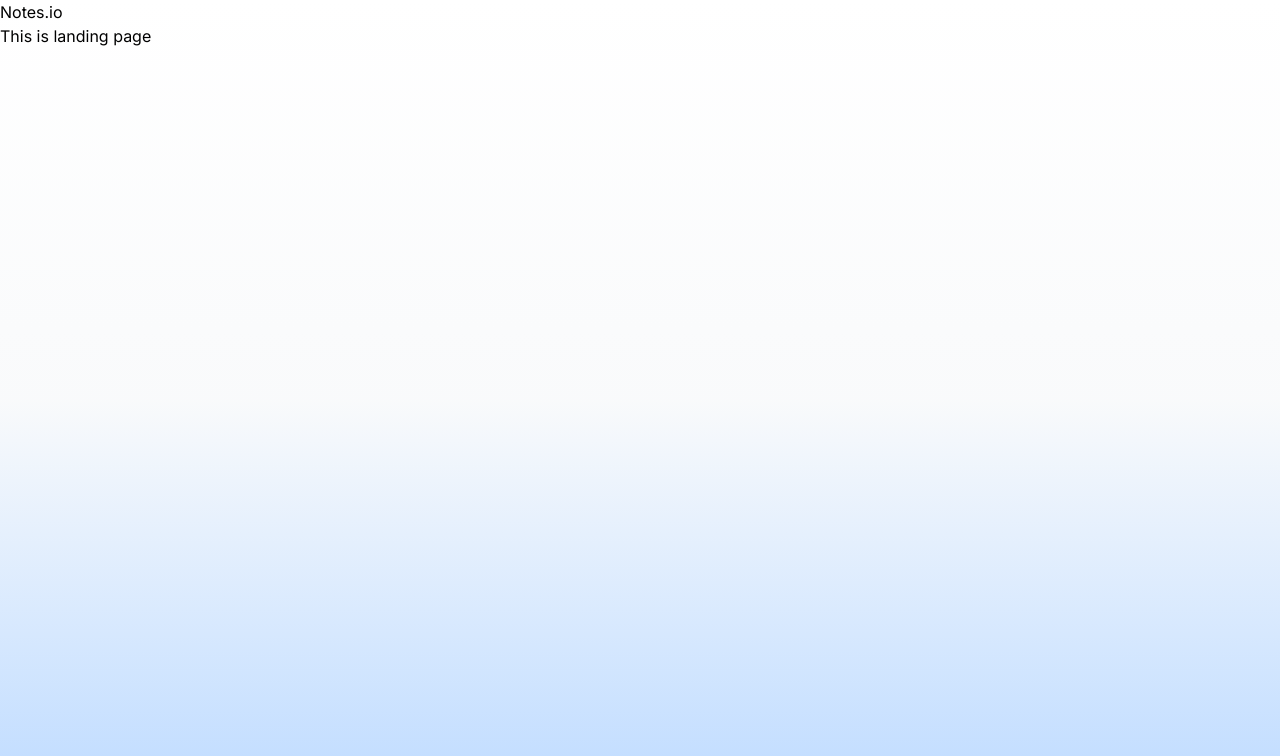
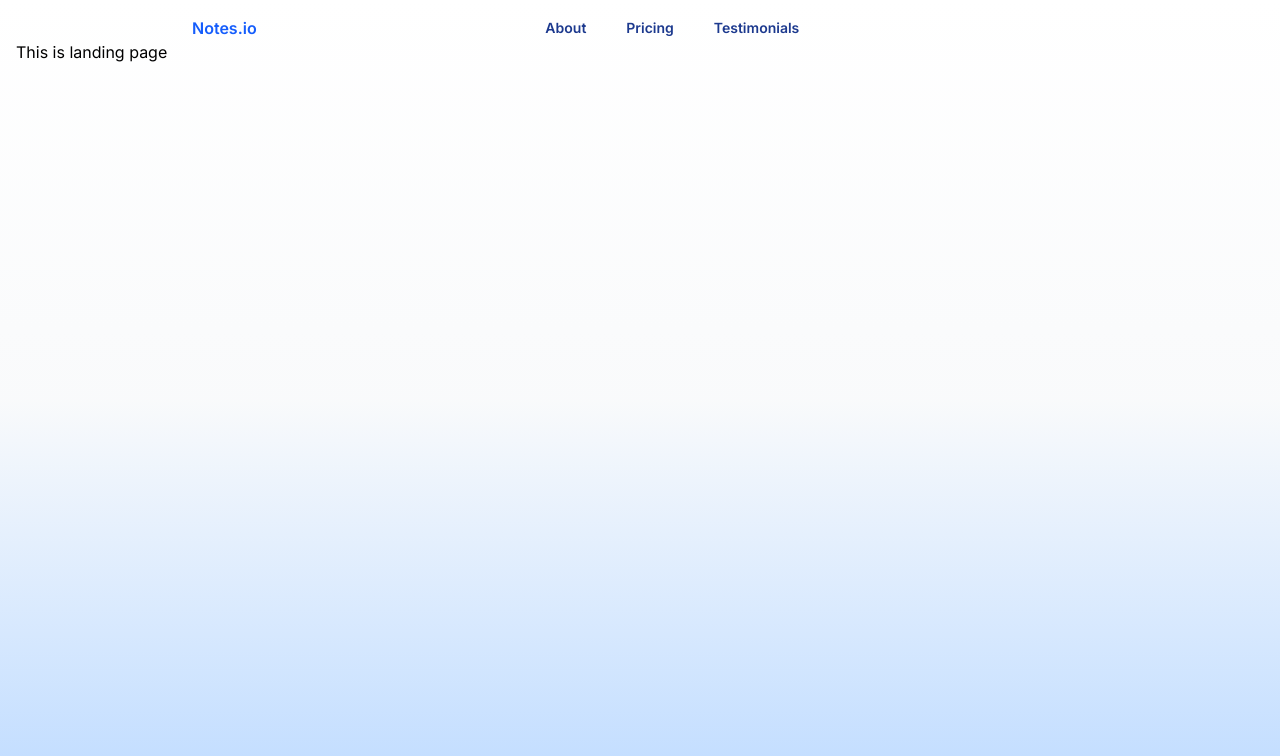
Before and after one commit to 012NaveenG/Nipralo_Notes_Client, a React (Vite) app: page / in a window 1280 px wide. Shown: the top 756 px of the page. Built offline with nearby package versions, Linux system fonts and the light colour scheme; a web font is replaced by a local one.

Commit message:
init:project intialized

```diff
--- a/package.json
+++ b/package.json
@@ -11,9 +11,11 @@
   },
   "dependencies": {
     "@tailwindcss/vite": "^4.1.18",
+    "clsx": "^2.1.1",
     "react": "^19.2.0",
     "react-dom": "^19.2.0",
     "react-router-dom": "^7.12.0",
+    "tailwind-merge": "^3.4.0",
     "tailwindcss": "^4.1.18"
   },
   "devDependencies": {
--- a/src/components/Navbar.tsx
+++ b/src/components/Navbar.tsx
@@ -1,13 +1,44 @@
-import { NavLink } from "react-router-dom"
+import { Link } from "react-router-dom"
 
+
+interface NavLink {
+    title: string,
+    href: string
+}
 const Navbar = () => {
+
+    const links: NavLink[] = [
+        {
+            title: 'About',
+            href: '#'
+        },
+        {
+            title: 'Pricing',
+            href: '#'
+        },
+        {
+            title: 'Testimonials',
+            href: '#'
+        }
+    ]
     return (
-        <header>
-            <nav>
-                <NavLink
-                 to={''}
-                 className={({isActive})=>('')}
-                 >Notes.io</NavLink>
+        <header className="sm:max-w-4xl mx-auto">
+            <nav className="flex items-center justify-between">
+                <Link
+                    to={'/'}
+                    className="text-primary font-semibold"
+                >Notes.io</Link>
+                <div className="flex items-center justify-center gap-10">
+                    {links.map((link) => (
+                        <Link
+                        className="text-blue-900 font-semibold text-sm"
+                            key={link.title}
+                            to={link.href}
+                        >{link.title}</Link>
+                    ))}
+                </div>
+                <div></div>
+
             </nav>
         </header>
     )
--- a/src/index.css
+++ b/src/index.css
@@ -5,3 +5,8 @@
     font-family: "Inter", sans-serif;
     font-optical-sizing: auto;
 }
+
+@theme {
+    --color-primary: oklch(54.6% 0.245 262.881);
+    --color-secondary: oklch(25.7% 0.09 281.288)
+}
--- a/src/layouts/IndexLayout.tsx
+++ b/src/layouts/IndexLayout.tsx
@@ -3,7 +3,7 @@ import Navbar from "../components/Navbar.tsx"
 
 const IndexLayout = () => {
     return (
-        <div className="min-h-screen w-screen bg-linear-to-b from-white via-gray-50  to-blue-200 ">
+        <div className="min-h-screen w-screen bg-linear-to-b from-white via-gray-50  to-blue-200 p-4 ">
             <Navbar />
             <Outlet />
         </div>
--- /dev/null
+++ b/src/lib/utils.ts
@@ -0,0 +1,6 @@
+import { type ClassValue, clsx } from "clsx";
+import { twMerge } from "tailwind-merge";
+
+export function cn(...inputs: ClassValue[]) {
+    return twMerge(clsx(inputs));
+}
```
Also changed, not shown: 1 other file (tests, documents, lock files or other folders).
